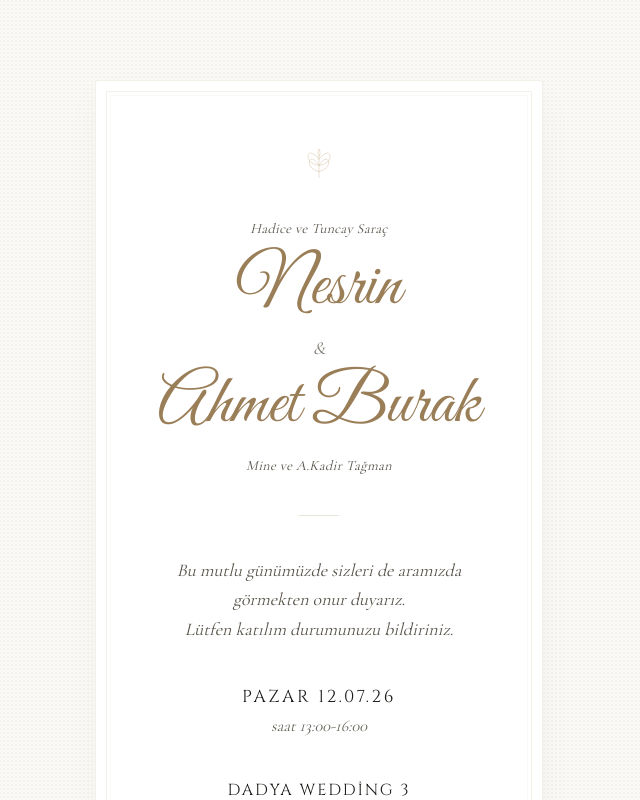
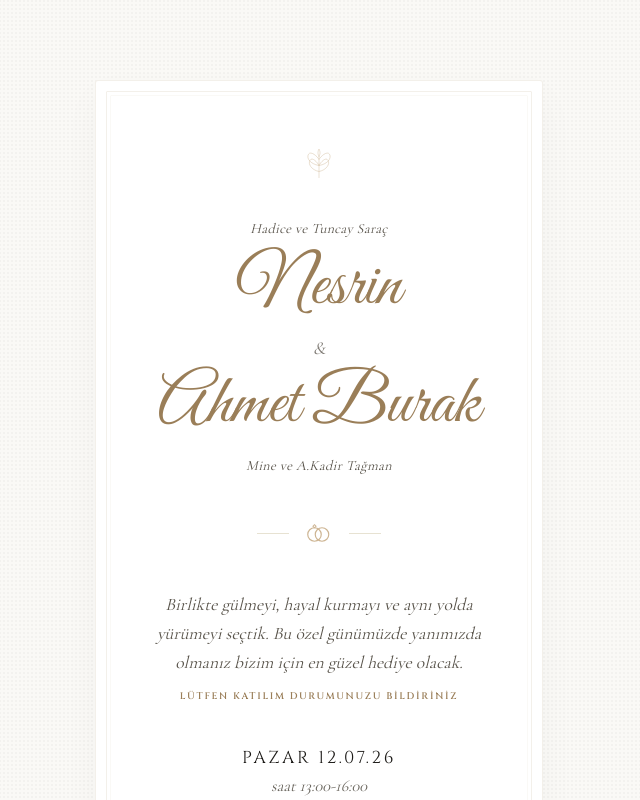
Before and after one commit to alperentagmann/ahmet-nesrin-nisan, a Next.js app: page /invite in a window 1280 px wide. Shown: the top 800 px of the page, without its empty margins (321-961 px from the left). Built offline with nearby package versions, Linux system fonts and the light colour scheme.

Commit message:
design: Davetiye metni degistirildi ve altin yuzuk ikonu eklendi

```diff
--- a/app/invite/page.tsx
+++ b/app/invite/page.tsx
@@ -117,13 +117,27 @@ export default function InvitePage() {
           </p>
         </div>
 
-        <div className="w-10 h-px bg-line opacity-80" />
+        {/* Intertwined Engagement Rings Divider */}
+        <div className="flex items-center gap-3 z-10 opacity-85 my-1.5">
+          <div className="w-8 h-px bg-line" />
+          <svg width="36" height="24" viewBox="0 0 48 32" fill="none" className="text-olive">
+            {/* Left Ring (engagement/diamond ring) */}
+            <circle cx="18" cy="18" r="9" stroke="currentColor" strokeWidth="1.6" />
+            <path d="M18 4 L21 7 L18 10 L15 7 Z" fill="currentColor" />
+            <circle cx="18" cy="7" r="1" fill="var(--paper)" />
+            {/* Right Ring */}
+            <circle cx="28" cy="18" r="9" stroke="currentColor" strokeWidth="1.6" />
+          </svg>
+          <div className="w-8 h-px bg-line" />
+        </div>
 
         {/* Invite text */}
-        <p className="font-body text-[1.12rem] italic text-ink-soft leading-relaxed max-w-[19rem] z-10">
-          Bu mutlu günümüzde sizleri de aramızda görmekten onur duyarız.
+        <p className="font-body text-[1.1rem] italic text-ink-soft leading-relaxed max-w-[21rem] z-10">
+          Birlikte gülmeyi, hayal kurmayı ve aynı yolda yürümeyi seçtik. Bu özel günümüzde yanımızda olmanız bizim için en güzel hediye olacak.
           <br />
-          Lütfen katılım durumunuzu bildiriniz.
+          <span className="mt-3 block not-italic font-display text-[9.5px] tracking-[0.18em] uppercase text-olive-deep font-semibold">
+            Lütfen katılım durumunuzu bildiriniz
+          </span>
         </p>
 
         {/* Date & time */}
```
